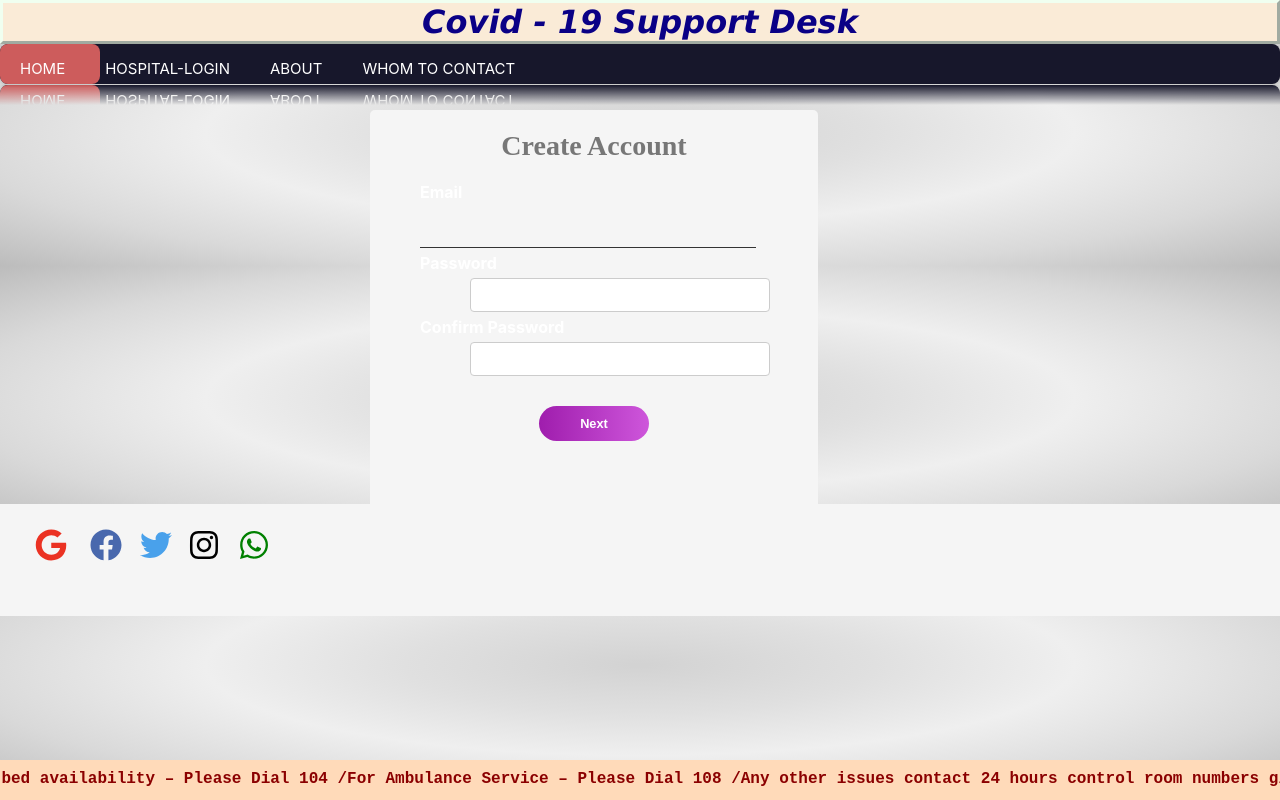
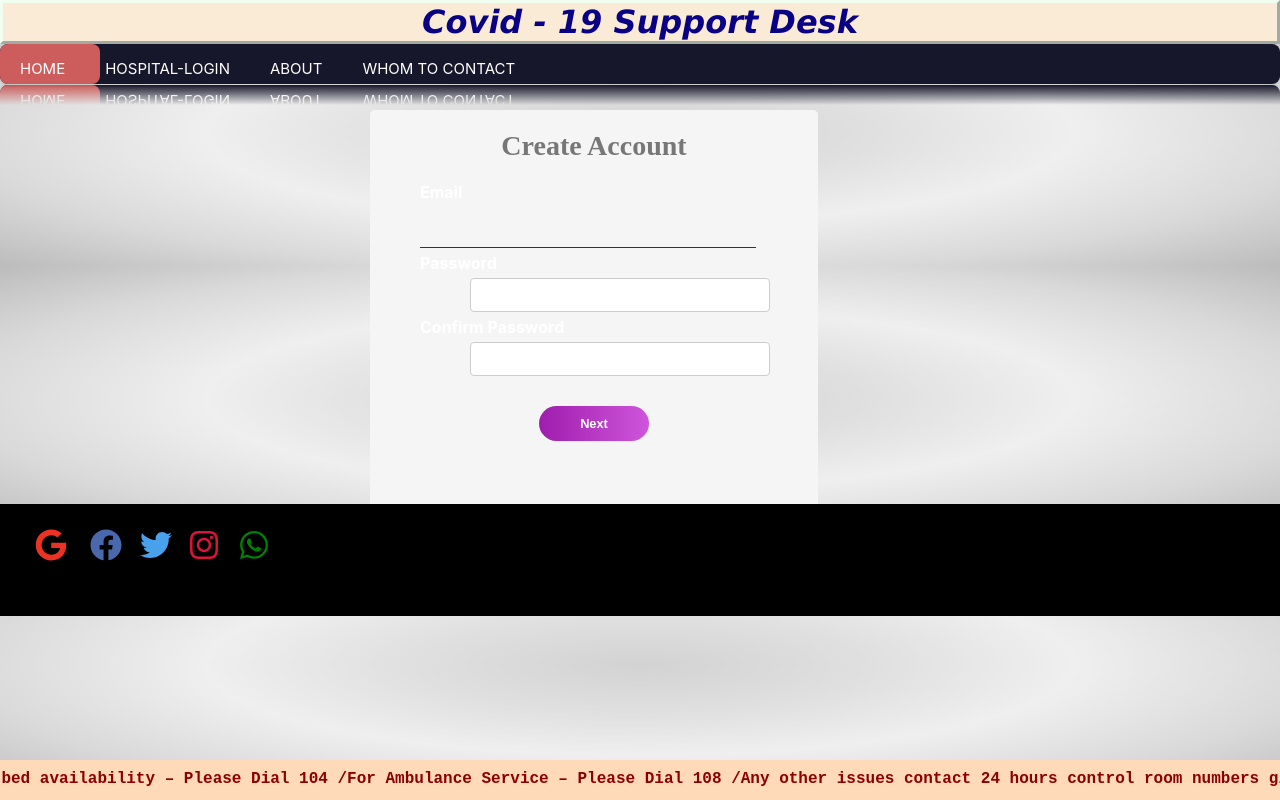
Before and after one commit to RoshiniSukumar/Covid-19-Support-Desk, a React (Create React App) app: page /registerform in a window 1280 px wide. Built offline with nearby package versions, Linux system fonts and the light colour scheme.

Commit message:
socialmediabar css

```diff
--- a/src/components/function/Socialmediabar.css
+++ b/src/components/function/Socialmediabar.css
@@ -1,6 +1,6 @@
 /* SOCIAL STUFF */
 .social-container {
-    background:whitesmoke;
+    background:black;
     padding:20px 0px 50px 0px;
     position: relative;
     top:400px;
@@ -39,7 +39,7 @@
   }
 
   a.instagram {
-    color: black;
+    color:crimson;
     position: relative;
     right:180px;
   }
```
